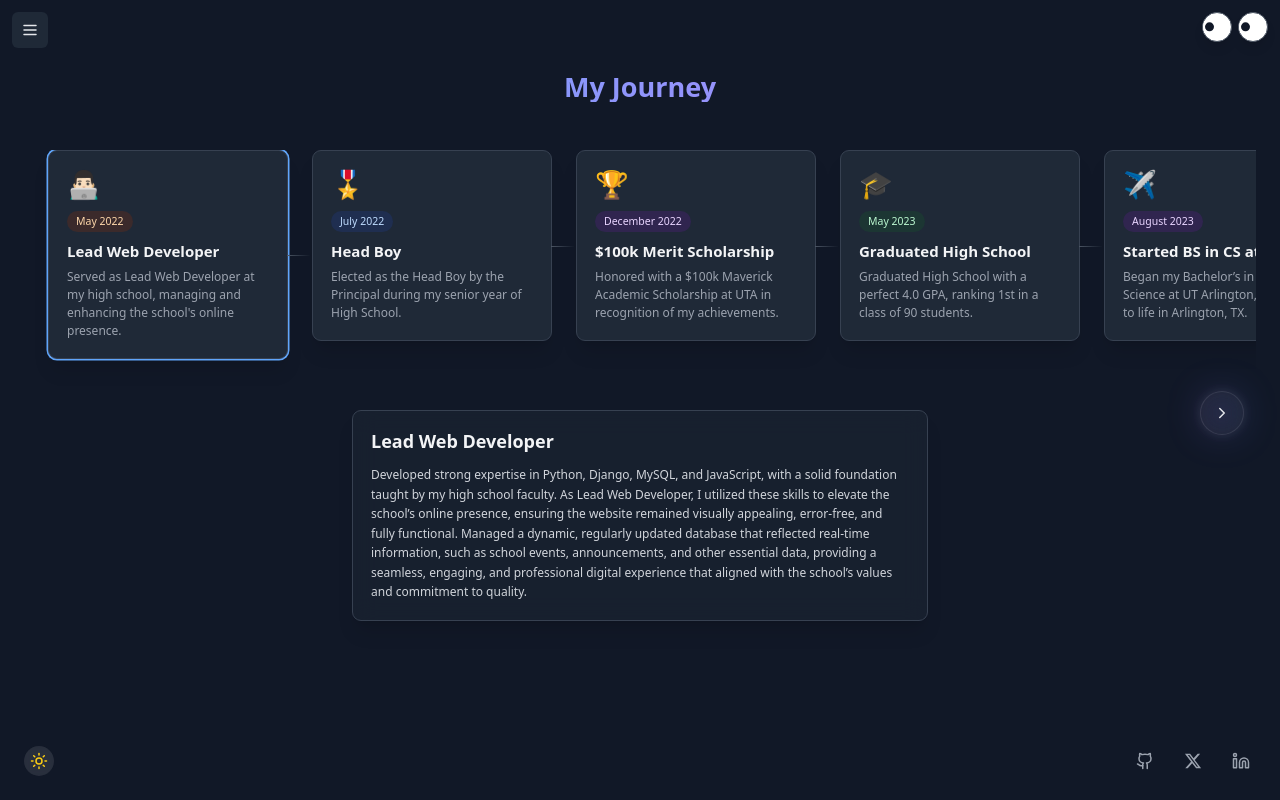
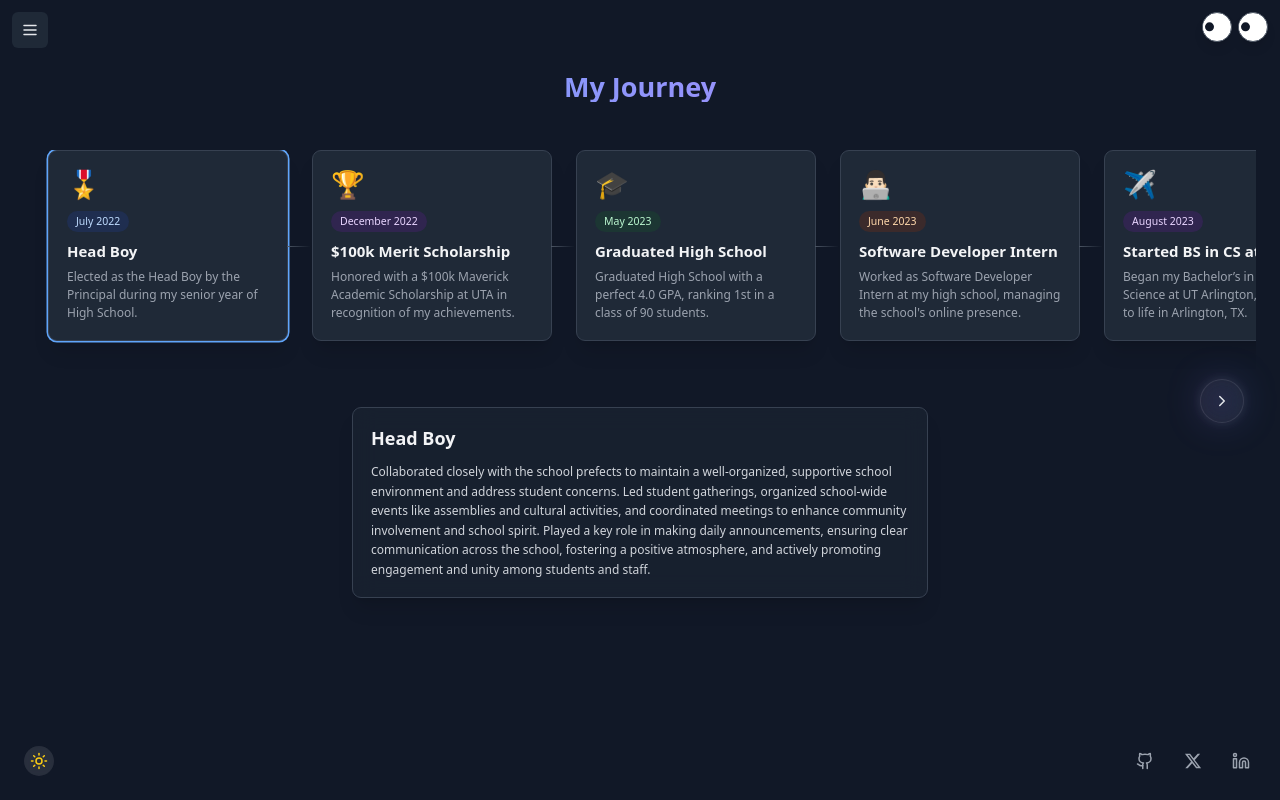
Before and after one commit to vikashftw/personal_website, a React (Vite) app: page /career in a window 1280 px wide. Built offline with nearby package versions, Linux system fonts and the light colour scheme.

Commit message:
update timeline

```diff
--- a/src/pages/Career.tsx
+++ b/src/pages/Career.tsx
@@ -9,18 +9,6 @@ const Career = () => {
   const [canScrollRight, setCanScrollRight] = useState(true);
 
   const timeline = [
-    {
-      date: "May 2022",
-      title: "Lead Web Developer",
-      description:
-        "Served as Lead Web Developer at my high school, managing and enhancing the school's online presence.",
-      longDescription: `Developed strong expertise in Python, Django, MySQL, and JavaScript, with a solid foundation taught by my high school faculty.
-        As Lead Web Developer, I utilized these skills to elevate the school’s online presence, ensuring the website remained visually appealing, error-free, and fully functional.
-        Managed a dynamic, regularly updated database that reflected real-time information, such as school events, announcements, and other essential data, providing a seamless, engaging, and professional digital experience that aligned with the school’s values and commitment to quality.
-        `,
-      type: "work",
-      icon: "👨🏻‍💻",
-    },
     {
       date: "July 2022",
       title: "Head Boy",
@@ -54,6 +42,18 @@ const Career = () => {
       icon: "🎓",
     },
     {
+      date: "June 2023",
+      title: "Software Developer Intern",
+      description:
+        "Worked as Software Developer Intern at my high school, managing the school's online presence.",
+      longDescription: `Developed strong expertise in Python, Django, MySQL, and JavaScript, with a solid foundation taught by my high school faculty.
+        As Software Developer Intern, I utilized these skills to elevate the school’s online presence, ensuring the website remained visually appealing, error-free, and fully functional.
+        Managed a dynamic, regularly updated database that reflected real-time information, such as school events, announcements, and other essential data, providing a seamless, engaging, and professional digital experience that aligned with the school’s values and commitment to quality.
+        `,
+      type: "work",
+      icon: "👨🏻‍💻",
+    },
+    {
       date: "August 2023",
       title: "Started BS in CS at UTA",
       description:
@@ -69,25 +69,32 @@ const Career = () => {
         "Chosen to serve as an Orientation Leader at UTA, guiding incoming students in their university journey.",
       longDescription: `Secured a prestigious role as an Orientation Leader at the University of Texas at Arlington, progressing from attending orientations myself to leading them. Underwent an intensive training program from January to May 2024 to develop strong interpersonal and communication skills. Promoted university resources and opportunities, provided guidance and support to new students and their families, and organized group activities to foster engagement. This role highlights my leadership abilities and deep knowledge of university culture, allowing me to positively impact new students’ transitions to university life during the Summer 2024 orientation sessions.
 `,
-      type: "work",
+      type: "achievement",
       icon: "✨",
     },
     {
       "date": "January 2024",
-      "title": "Undergraduate Research Mav",
-      "description": "Started my first on-campus job as a Research Mav where I optimized research workflows at UTA.",
-      "longDescription": "Contributed to UTA's research department by managing 24/7 live chat systems, gaining hands-on experience with server-side and user-side interfaces. Integrated multiple databases and tools to streamline research workflows, significantly improving data retrieval efficiency. Implemented technical solutions that reduced data processing time by 40% and enhanced scheduling efficiency by 30%. Coordinated patron appointments using various platforms, while optimizing communication systems and research support processes. Demonstrated strong technical aptitude in improving customer interaction platforms and database management systems.",
+      "title": "Research Assistant",
+      "description": "Contributed to a research project on real-time financial market predictive modeling at UTA.",
+      "longDescription": "I contributed to a research project on real-time predictive modeling for financial markets using Python. My work included engineering a robust data pipeline with Pandas to effectively process and clean more than 1M data points, which ultimately boosted the model's overall accuracy. In addition, I fine-tuned a TensorFlow neural network, a key effort that improved predictive precision by 15% over the baseline model. I also developed a critical validation framework to benchmark model performance and prevent overfitting on new data, ensuring the solutions were scalable and reliable. Collaborated with faculty to analyze and present research findings in a professional setting.",
       "type": "project",
       "icon": "🔬"
     },
     {
-      date: "August 2024",
-      title: "IT Administrative Support",
-      description:
-        "Improved lab software using Python and JavaScript, boosting efficiency and user experience.",
-      longDescription: `In my role as IT Administrative Support at UTA, I utilized Python and JavaScript to maintain and update lab software applications. I developed scripts to automate routine maintenance tasks, significantly enhancing system efficiency and reducing downtime. Collaborating with the IT team to deploy and configure software systems, I helped improve user experience by 50%. Providing technical assistance to students and faculty allowed me to ensure optimal functionality of lab applications. This experience strengthened my coding skills in web development, automation, and system integration within an academic environment, contributing to seamless operations across multiple labs.`,
-      type: "education",
-      icon: "💻",
+      date: "May 2025",
+      title: "Software Developer Intern",
+      "description": "Engineered data-intensive internal web pages for energy traders using React and JS at Hunt Consolidated.",
+      "longDescription": "At Hunt Consolidated, Inc. in Dallas, TX, I engineered data-intensive internal web pages for over 100 energy traders using React.js and JavaScript. I developed reusable CoreUI components with a Redux store and REST APIs, ensuring consistent data state across the application. By leveraging AgGrid, I was able to cut data load times by 50%, which enabled faster real-time analysis in complex data grids. I also established a robust testing framework using Jest and Cypress, increasing critical feature test coverage to 95%. This work directly contributed to a more efficient and reliable platform for business operations.",
+      type: "work",
+      icon: "👨🏻‍💻",
+    },
+    {
+      date: "Aug 2025",
+      title: "Software Engineer Intern",
+      "description": "Spearheaded a legacy portal migration, boosting API performance and data retrieval efficiency.",
+      "longDescription": "At Hunt Energy Network in Dallas, TX, I spearheaded the migration of the Legacy Trader Portal to ERCOT's Real-time Co-optimization (RTC+B) platform. I boosted API response times by 40% by optimizing Node.js/TypeScript REST APIs on AWS Lambda. I also improved real-time data retrieval efficiency for traders by 30% by engineering complex PostgreSQL queries. Furthermore, I built a monitoring dashboard with AWS CloudWatch and Grafana, cutting error detection time by 75% and ensuring system reliability. My optimizations directly enabled traders to make faster, more informed decisions with up-to-the-minute data. I collaborated closely with senior engineers and product managers throughout the software development lifecycle, from ideation to deployment.",
+      type: "work",
+      icon: "👨🏻‍💻",
     },
     // ... rest of the timeline items with similar detailed longDescription
   ];
```
